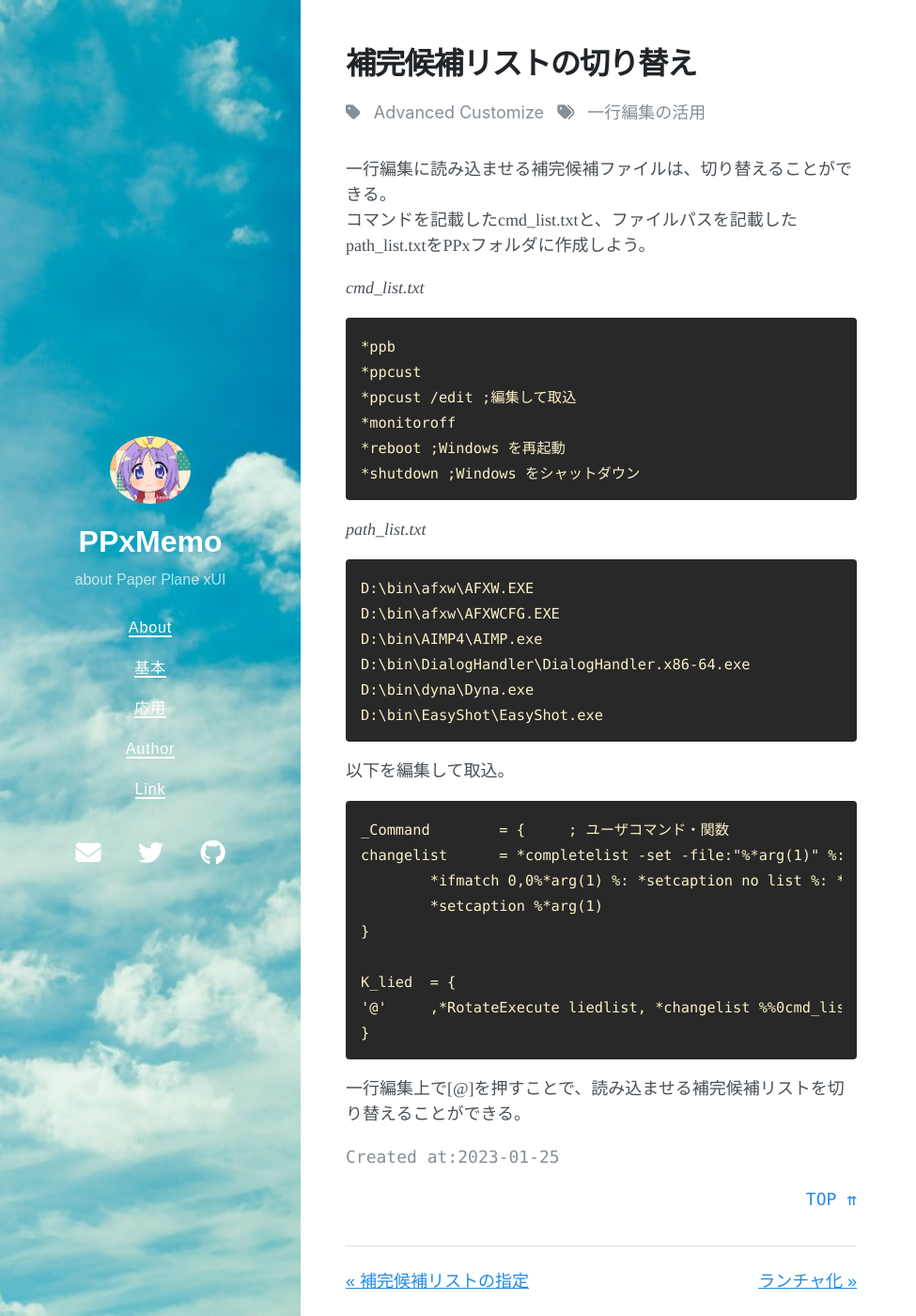
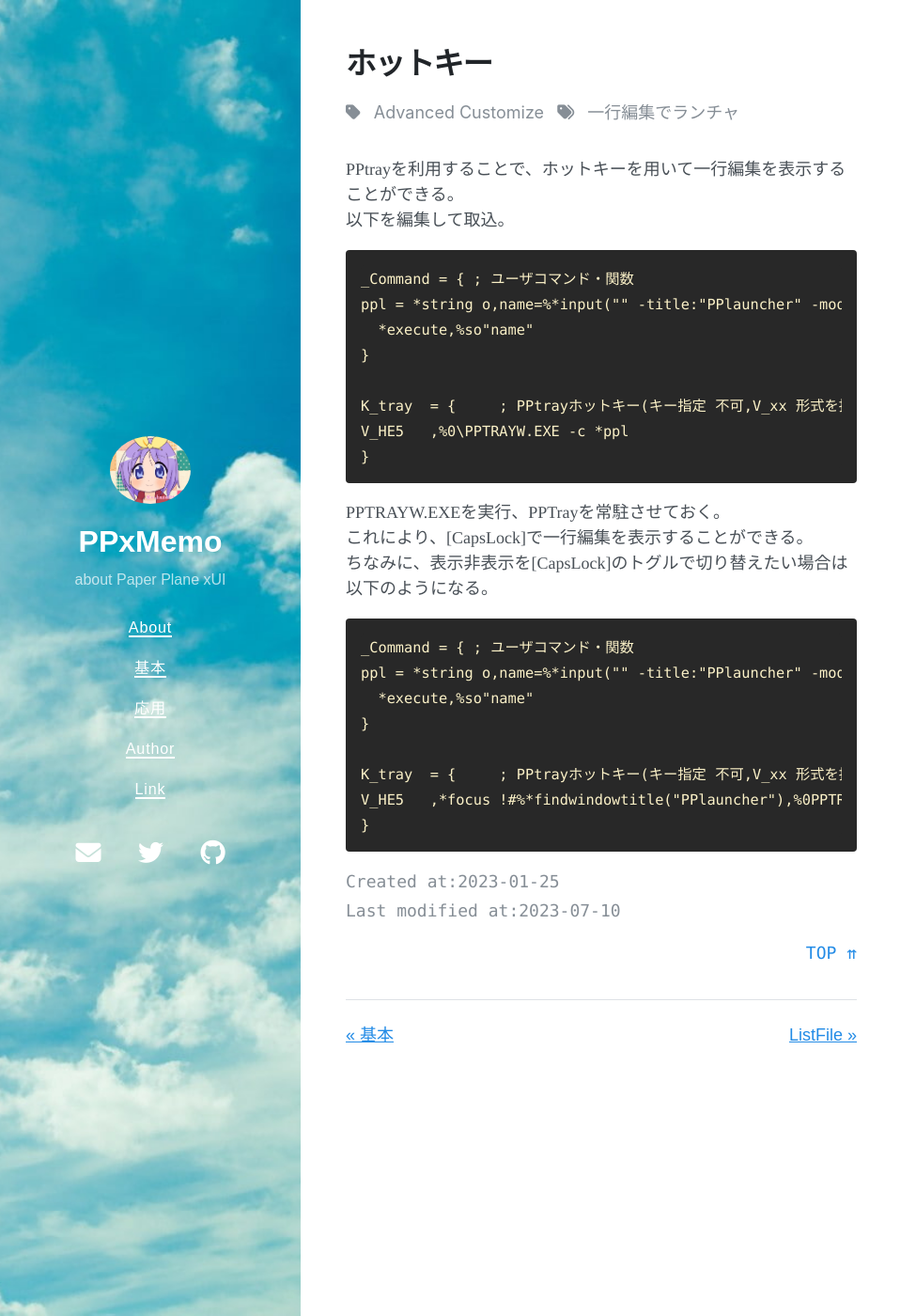
Before and after one commit to tukasa/ppxmemo, a Jekyll site: the page built from my_collections/_advanced/launch02.md, in a window 1280 px wide and 1400 px high. Shown: the whole window at 94% size, without its empty margins (0-975 px from the left). Built offline with Jekyll 4.4.1, drawn with Linux system fonts in a browser that asks for light colours; nearby versions of some CDN libraries.

Commit message:
migemoの箇所を追加し、切り替えを削除

````diff
--- a/my_collections/_advanced/launch01.md
+++ b/my_collections/_advanced/launch01.md
@@ -1,13 +1,17 @@
 ---
-title: 補完候補リストの指定
-part: 一行編集の活用
+title: 基本
+part: 一行編集でランチャ
 created_at: 2023-01-25
+last_modified_at: 2023-07-10
 ---
 
 ![一行編集]({{ "/assets/images/launch01.png" | relative_url }})
 
-任意の補完候補リストを読み込ませて、一行編集を起動することができる。
-一行ごとにコマンドあるいはパスを記載したlaunch.txtをPPxフォルダに作成しよう。
+一行編集には、任意の補完候補ファイルを読み込ませることができる。これを応用することで、一行編集をランチャとして活用することができる。
+
+## 基本的な方法
+
+一行ごとにコマンドあるいは実行パスを記載したlaunch.txtをPPxフォルダに作成する。
 
 _launch.txt_
 ```text
@@ -17,34 +21,26 @@ git
 	push
 	pull
 	status
-D:\bin
-D:\data
-D:\bin\NeeView\NeeView.exe
-D:\bin\nyanfi\NyanFi.exe
+;<画像ビューア>; D:\bin\NeeView\NeeView.exe
+;<EXIFに基づくリネーム>; D:\bin\rexifer\Rexifer.exe
 *ppcust /edit ;編集して取込
 *reboot ;Windows を再起動
 *shutdown ;Windows をシャットダウン
+;<Script実行>; *script %*input("%R" -title:"Scriptを実行" -mode:e -select:l)
+;<ゴミ箱(dust)メニュー>; %z"#10:\",B
 editor %0launch.txt ;編集
 ```
 
-以下を編集して取込。
+以下のコマンドを実行する。
 
 ```text
-_Command = { ; ユーザコマンド・関数
-ppl = *string o,name=%*input("" -title:"PPlauncher" -mode:h -k:"*completelist /set /file:%%0launch.txt") %:
- *ifmatch "o:e,a:d+",%so"name" %: *execute C,*jumppath "%so"name"" %: *stop
- *ifmatch "o:e,a:d-",%so"name" %: *execute ,"%so"name"" %: *stop
- *execute,%so"name"
-}
+*string o,name=%*input("" -title:"PPlauncher" -mode:h -k:"*completelist /set /file:%%0launch.txt") %: *execute,%so"name"
 ```
 
-3) PPTRAYW.EXEを実行、PPTrayを常駐させる。
+## migemo
 
-## やり方
+migemoを利用することもできる。その場合は、以下のコマンドになる。
 
-`*ppl`で、launch.txtを補完候補リストとした一行編集が表示される。入力内容により、
-
-- フォルダ→PPcで開く
-- それ以外→実行する
-
-と分岐する。
+```text
+*string o,name=%*input("" -title:"PPlauncher" -mode:h -k:"*completelist /set /file:%%0launch.txt -match:6 ") %: *execute,%so"name"
+```
--- a/my_collections/_advanced/launch02.md
+++ b/my_collections/_advanced/launch02.md
@@ -1,46 +1,35 @@
 ---
-title: 補完候補リストの切り替え
-part: 一行編集の活用
+title: ホットキー
+part: 一行編集でランチャ
 created_at: 2023-01-25
+last_modified_at: 2023-07-10
 ---
 
-一行編集に読み込ませる補完候補ファイルは、切り替えることができる。
-コマンドを記載したcmd_list.txtと、ファイルパスを記載したpath_list.txtをPPxフォルダに作成しよう。
-
-_cmd_list.txt_
-
-```text
-*ppb
-*ppcust
-*ppcust /edit ;編集して取込
-*monitoroff
-*reboot ;Windows を再起動
-*shutdown ;Windows をシャットダウン
-```
-
-_path_list.txt_
-
-```text
-D:\bin\afxw\AFXW.EXE
-D:\bin\afxw\AFXWCFG.EXE
-D:\bin\AIMP4\AIMP.exe
-D:\bin\DialogHandler\DialogHandler.x86-64.exe
-D:\bin\dyna\Dyna.exe
-D:\bin\EasyShot\EasyShot.exe
-```
-
+PPtrayを利用することで、ホットキーを用いて一行編集を表示することができる。
 以下を編集して取込。
 
 ```text
-_Command	= {	; ユーザコマンド・関数
-changelist	= *completelist -set -file:"%*arg(1)" %: *completelist -close %: *replace ""
-	*ifmatch 0,0%*arg(1) %: *setcaption no list %: *stop
-	*setcaption %*arg(1)
+_Command = { ; ユーザコマンド・関数
+ppl = *string o,name=%*input("" -title:"PPlauncher" -mode:h -k:"*completelist /set /file:%%0launch.txt")
+  *execute,%so"name"
 }
 
-K_lied	= {
-'@'	,*RotateExecute liedlist, *changelist %%0cmd_list.txt, *changelist %%0path_list.txt,*changelist
+K_tray	= {	; PPtrayホットキー(キー指定 不可,V_xx 形式を推奨)
+V_HE5	,%0\PPTRAYW.EXE -c *ppl
 }
 ```
 
-一行編集上で[@]を押すことで、読み込ませる補完候補リストを切り替えることができる。
+PPTRAYW.EXEを実行、PPTrayを常駐させておく。
+これにより、[CapsLock]で一行編集を表示することができる。
+ちなみに、表示非表示を[CapsLock]のトグルで切り替えたい場合は以下のようになる。
+
+```text
+_Command = { ; ユーザコマンド・関数
+ppl = *string o,name=%*input("" -title:"PPlauncher" -mode:h -k:"*completelist /set /file:%%0launch.txt")
+  *execute,%so"name"
+}
+
+K_tray	= {	; PPtrayホットキー(キー指定 不可,V_xx 形式を推奨)
+V_HE5	,*focus !#%*findwindowtitle("PPlauncher"),%0PPTRAYW.EXE -c *ppl
+}
+```
````
Also changed, not shown: my_collections/_advanced/launch03.md (deleted, +0 -24 lines).
